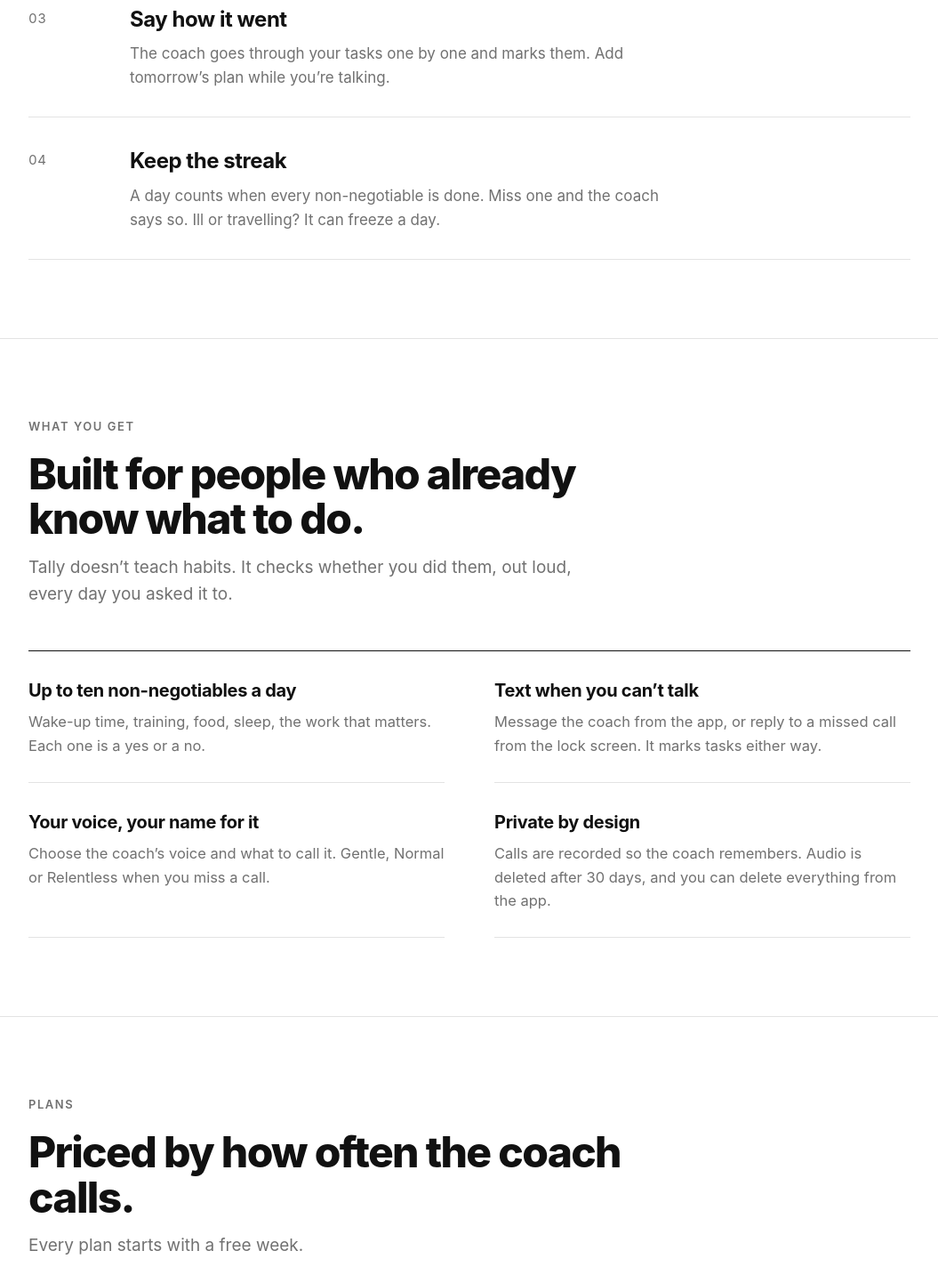
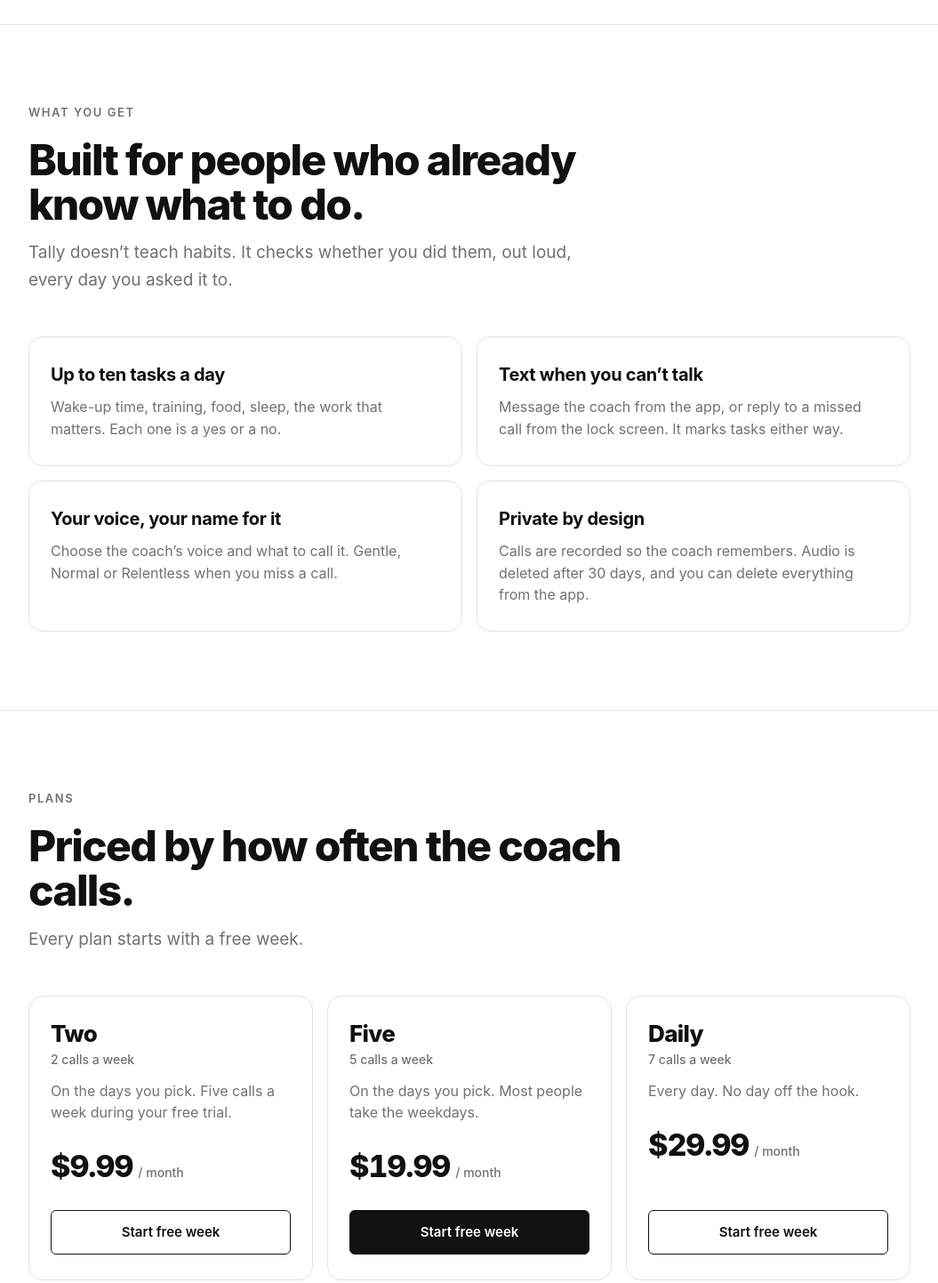
Before and after one commit to Tackyscorpion/tally-site, a plain HTML site: page index.html in a window 1280 px wide. Shown: the part 1363-2805 px from the top of the page at 89% size, without its empty margins (112-1167 px from the left). Drawn offline with Linux system fonts and the light colour scheme.

Commit message:
Site: cards with plain numbers, fixed plan card layout, cache-busted CSS, no 'non-negotiable' wording
Co-Authored-By: Claude Fable 5.1 <noreply@anthropic.com>

```diff
--- a/index.html
+++ b/index.html
@@ -7,7 +7,7 @@
 <meta name="description" content="Tally is a daily task tracker with an AI coach that rings you, asks how it went, and keeps your streak honest.">
 <meta property="og:title" content="Tally — the coach that calls you">
 <meta property="og:description" content="Plan the few things that matter. At your time, the phone rings and your coach goes through them with you.">
-<link rel="stylesheet" href="style.css">
+<link rel="stylesheet" href="style.css?v=4">
 </head>
 <body>
 <header class="site">
@@ -40,10 +40,10 @@
     <h2>A real call, at your time, about your actual day.</h2>
     <p class="sub">No reminders to swipe away. Someone asks, and you answer.</p>
     <div class="steps">
-      <div class="step"><div class="num">01</div><div><h3>Plan the day</h3><p>Add today’s tasks, or set them to repeat on the days you pick. Repeating tasks are your non-negotiables.</p></div></div>
+      <div class="step"><div class="num">01</div><div><h3>Plan the day</h3><p>Add today’s tasks, or set them to repeat on the days you pick.</p></div></div>
       <div class="step"><div class="num">02</div><div><h3>Pick up the call</h3><p>On your call days, at your time, the phone rings like any other call. Answer from the lock screen.</p></div></div>
       <div class="step"><div class="num">03</div><div><h3>Say how it went</h3><p>The coach goes through your tasks one by one and marks them. Add tomorrow’s plan while you’re talking.</p></div></div>
-      <div class="step"><div class="num">04</div><div><h3>Keep the streak</h3><p>A day counts when every non-negotiable is done. Miss one and the coach says so. Ill or travelling? It can freeze a day.</p></div></div>
+      <div class="step"><div class="num">04</div><div><h3>Keep the streak</h3><p>A day counts when every repeating task is done. Miss one and the coach says so. Ill or travelling? It can freeze a day.</p></div></div>
     </div>
   </div>
 </section>
@@ -54,7 +54,7 @@
     <h2>Built for people who already know what to do.</h2>
     <p class="sub">Tally doesn’t teach habits. It checks whether you did them, out loud, every day you asked it to.</p>
     <div class="facts">
-      <div class="fact"><h3>Up to ten non-negotiables a day</h3><p>Wake-up time, training, food, sleep, the work that matters. Each one is a yes or a no.</p></div>
+      <div class="fact"><h3>Up to ten tasks a day</h3><p>Wake-up time, training, food, sleep, the work that matters. Each one is a yes or a no.</p></div>
       <div class="fact"><h3>Text when you can’t talk</h3><p>Message the coach from the app, or reply to a missed call from the lock screen. It marks tasks either way.</p></div>
       <div class="fact"><h3>Your voice, your name for it</h3><p>Choose the coach’s voice and what to call it. Gentle, Normal or Relentless when you miss a call.</p></div>
       <div class="fact"><h3>Private by design</h3><p>Calls are recorded so the coach remembers. Audio is deleted after 30 days, and you can delete everything from the app.</p></div>
--- a/style.css
+++ b/style.css
@@ -35,31 +35,29 @@ section:last-of-type { border-bottom: 0; }
 h2 { font-size: clamp(30px, 4vw, 48px); line-height: 1.05; letter-spacing: -0.035em; margin: 0 0 14px; font-weight: 800; max-width: 14em; }
 p.sub { color: var(--muted); font-size: 19px; margin: 0 0 48px; max-width: 34em; }
 
-/* steps: numbered rows with rules, no boxes */
-.steps { border-top: 1px solid var(--rule-strong); }
-.step { display: grid; grid-template-columns: 90px 1fr; gap: 24px; padding: 30px 0; border-bottom: 1px solid var(--rule); align-items: start; }
-.step .num { font-size: 15px; color: var(--muted); font-variant-numeric: tabular-nums; padding-top: 6px; letter-spacing: .04em; }
-.step h3 { margin: 0 0 6px; font-size: 24px; letter-spacing: -0.02em; font-weight: 700; }
-.step p { margin: 0; color: var(--muted); font-size: 17px; max-width: 36em; }
-@media (max-width: 560px) { .step { grid-template-columns: 1fr; gap: 6px; } }
+/* steps: cards, plain numbers */
+.steps { display: grid; grid-template-columns: repeat(auto-fit, minmax(230px, 1fr)); gap: 16px; }
+.step { border: 1px solid var(--rule); border-radius: 16px; padding: 26px 24px 28px; background: var(--bg); }
+.step .num { font-size: 14px; color: var(--muted); font-variant-numeric: tabular-nums; letter-spacing: .06em; margin-bottom: 18px; }
+.step h3 { margin: 0 0 8px; font-size: 21px; letter-spacing: -0.02em; font-weight: 700; }
+.step p { margin: 0; color: var(--muted); font-size: 16px; line-height: 1.55; }
 
-/* two-column facts */
-.facts { display: grid; grid-template-columns: repeat(2, 1fr); gap: 0 56px; border-top: 1px solid var(--rule-strong); }
-.fact { padding: 28px 0; border-bottom: 1px solid var(--rule); }
-.fact h3 { margin: 0 0 6px; font-size: 20px; letter-spacing: -0.015em; font-weight: 700; }
-.fact p { margin: 0; color: var(--muted); font-size: 16.5px; }
+/* facts: cards */
+.facts { display: grid; grid-template-columns: repeat(2, 1fr); gap: 16px; }
+.fact { border: 1px solid var(--rule); border-radius: 16px; padding: 26px 24px 28px; background: var(--bg); }
+.fact h3 { margin: 0 0 8px; font-size: 20px; letter-spacing: -0.015em; font-weight: 700; }
+.fact p { margin: 0; color: var(--muted); font-size: 16px; line-height: 1.55; }
 @media (max-width: 720px) { .facts { grid-template-columns: 1fr; } }
 
-/* plans: a table with rules */
-.plans { border-top: 1px solid var(--rule-strong); }
-.plan { display: grid; grid-template-columns: 1.1fr 1.6fr 1fr auto; gap: 20px; align-items: center; padding: 28px 0; border-bottom: 1px solid var(--rule); }
-.plan .name { font-size: 26px; font-weight: 800; letter-spacing: -0.025em; }
-.plan .name small { display: block; font-size: 14px; font-weight: 500; color: var(--muted); letter-spacing: 0; margin-top: 2px; }
-.plan .calls { color: var(--muted); font-size: 17px; }
-.plan .price { font-size: 26px; font-weight: 700; letter-spacing: -0.02em; font-variant-numeric: tabular-nums; }
-.plan .price small { font-size: 14px; color: var(--muted); font-weight: 500; margin-left: 4px; }
-.plan .btn { justify-self: end; }
-@media (max-width: 760px) { .plan { grid-template-columns: 1fr 1fr; } .plan .calls { grid-column: 1 / -1; } .plan .btn { justify-self: start; } }
+/* plans: cards */
+.plans { display: grid; grid-template-columns: repeat(auto-fit, minmax(260px, 1fr)); gap: 16px; align-items: stretch; }
+.plan { border: 1px solid var(--rule); border-radius: 16px; padding: 28px 24px; background: var(--bg); display: flex; flex-direction: column; }
+.plan .name { font-size: 26px; font-weight: 800; letter-spacing: -0.025em; line-height: 1.1; }
+.plan .name small { display: block; font-size: 14px; font-weight: 500; color: var(--muted); letter-spacing: 0; margin-top: 6px; }
+.plan .calls { color: var(--muted); font-size: 16px; margin: 16px 0 22px; line-height: 1.5; }
+.plan .price { font-size: 34px; font-weight: 800; letter-spacing: -0.03em; font-variant-numeric: tabular-nums; margin-bottom: 22px; }
+.plan .price small { font-size: 14px; color: var(--muted); font-weight: 500; margin-left: 6px; letter-spacing: 0; }
+.plan .btn { margin-top: auto; text-align: center; }
 p.trial { color: var(--muted); margin: 22px 0 0; font-size: 15px; }
 
 /* closing */
```
Also changed, not shown: privacy.html (+1 -1 lines), support.html (+1 -1 lines), terms.html (+1 -1 lines).
